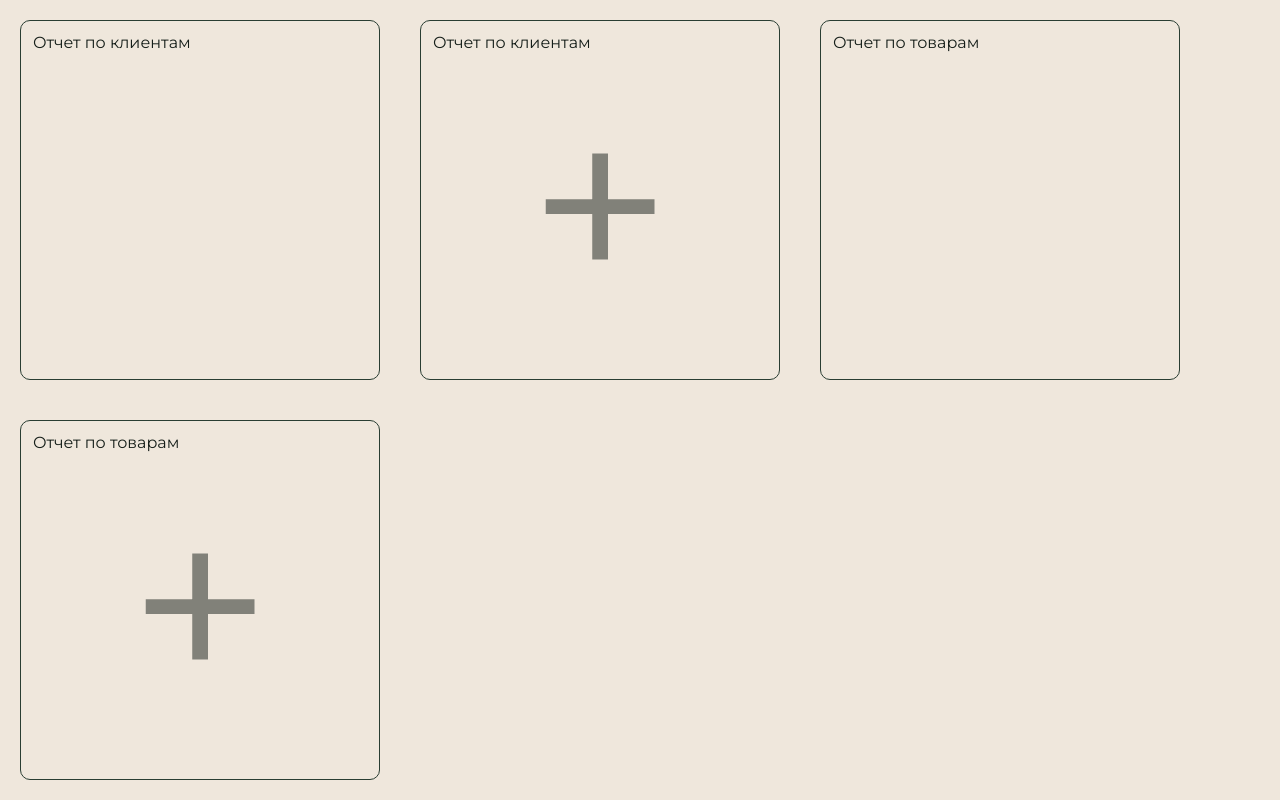
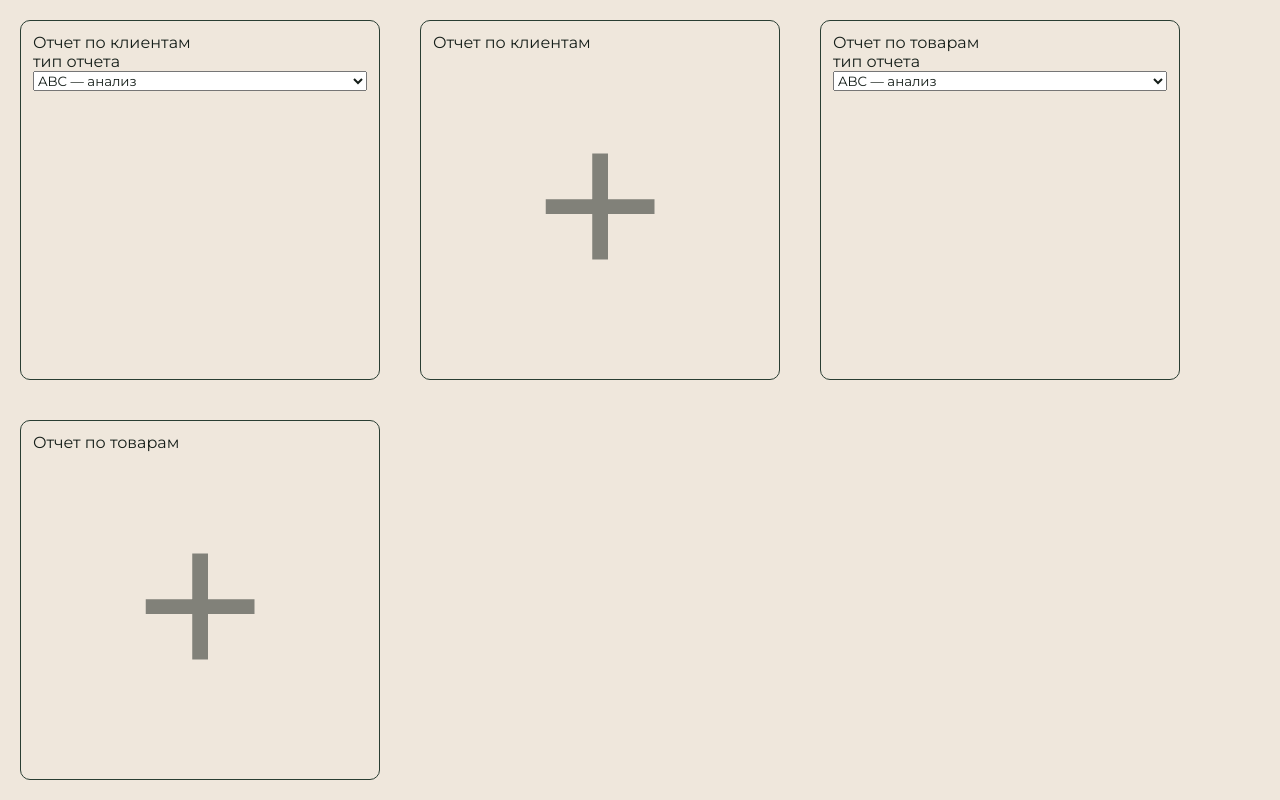
Before and after one commit to tsibul/marketingReport, a Django app: template templates/report.html in a window 1280 px wide. Shown: the part 69-869 px from the top of the page. Run offline with Django 4.2, Linux system fonts and the light colour scheme; the template is opened without the code that fills it, so the values that code supplies are empty; the visitor is signed in with stand-in values (Sample User, id 1); parts of the project's set-up code (start-up, migrations or seed data) failed here and were passed over; some libraries are stand-ins or nearby versions.

Commit message:
staart with selectors

```diff
--- a/templates/report.html
+++ b/templates/report.html
@@ -5,20 +5,33 @@
     <div class="full-content">
         <div class="container">
             <section class="report-content">
-                <div class="report-block">
+                <div class="report-block" id="report-1">
                     <p>Отчет по клиентам</p>
+                    <label for="report-1">тип отчета</label>
+                    <select class="form-select" id="report-select-1">
+                        <option>ABC&nbsp;—&nbsp;анализ</option>
+                        <option>Миграции клиентов</option>
+                        <option>Типы&nbsp;и&nbsp;география</option>
+                        <option>Виды&nbsp;клиентов</option>
+                    </select>
 
                 </div>
-                <a href="#" class="report-block">
+                <a href="#" class="report-block" id="report-2">
                     <p>Отчет по клиентам</p>
                     <p class="big-plus">+</p>
 
                 </a>
-                <div class="report-block">
+                <div class="report-block" id="report-3">
                     <p>Отчет по товарам</p>
+                    <label for="report-3">тип отчета</label>
+                    <select class="form-select" id="report-select-3">
+                        <option>ABC&nbsp;—&nbsp;анализ</option>
+                        <option>Группы&nbsp;товара</option>
+                        <option>Товарная&nbsp;матрица</option>
+                    </select>
 
                 </div>
-                <a href="#" class="report-block">
+                <a href="#" class="report-block" id="report-4">
                     <p>Отчет по товарам</p>
                     <p class="big-plus">+</p>
 
```
